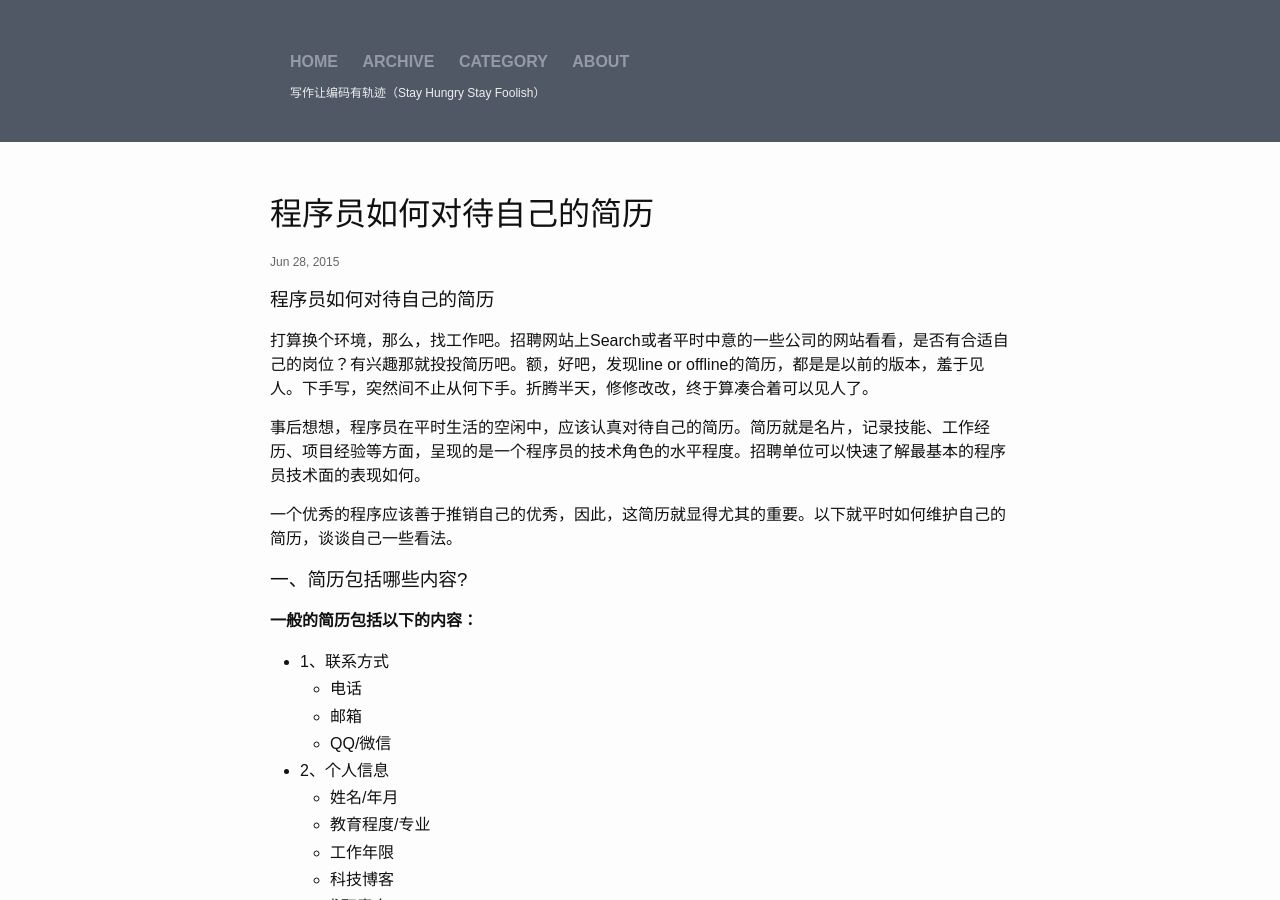
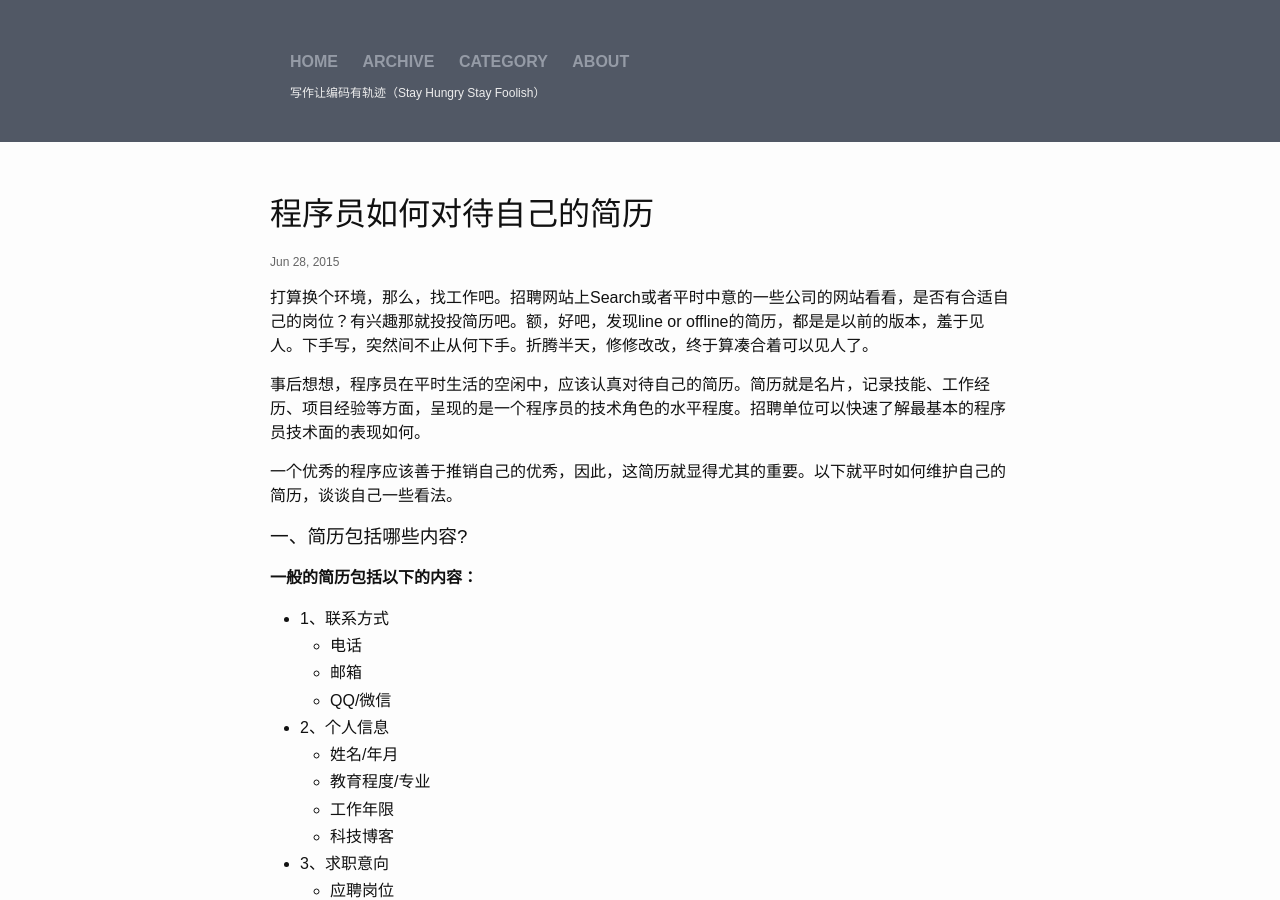
Before and after one commit to ace2github/cch, a Jekyll site: the page built from _posts/2015-06-28-程序员如何对待自己的简历.markdown, in a window 1280 px wide and 900 px high. Built offline with Jekyll 4.4.1, drawn with Linux system fonts in a browser that asks for light colours; Markdown is read by kramdown in place of the engine named in the settings.

Commit message:
modify post

```diff
--- a/_posts/2015-06-28-程序员如何对待自己的简历.markdown
+++ b/_posts/2015-06-28-程序员如何对待自己的简历.markdown
@@ -4,8 +4,6 @@ title:  "程序员如何对待自己的简历"
 date:   2015-06-28 12:00:00
 categories: 杂谈
 ---
-###程序员如何对待自己的简历
-
 打算换个环境，那么，找工作吧。招聘网站上Search或者平时中意的一些公司的网站看看，是否有合适自己的岗位？有兴趣那就投投简历吧。额，好吧，发现line or offline的简历，都是是以前的版本，羞于见人。下手写，突然间不止从何下手。折腾半天，修修改改，终于算凑合着可以见人了。
 
 事后想想，程序员在平时生活的空闲中，应该认真对待自己的简历。简历就是名片，记录技能、工作经历、项目经验等方面，呈现的是一个程序员的技术角色的水平程度。招聘单位可以快速了解最基本的程序员技术面的表现如何。
```
